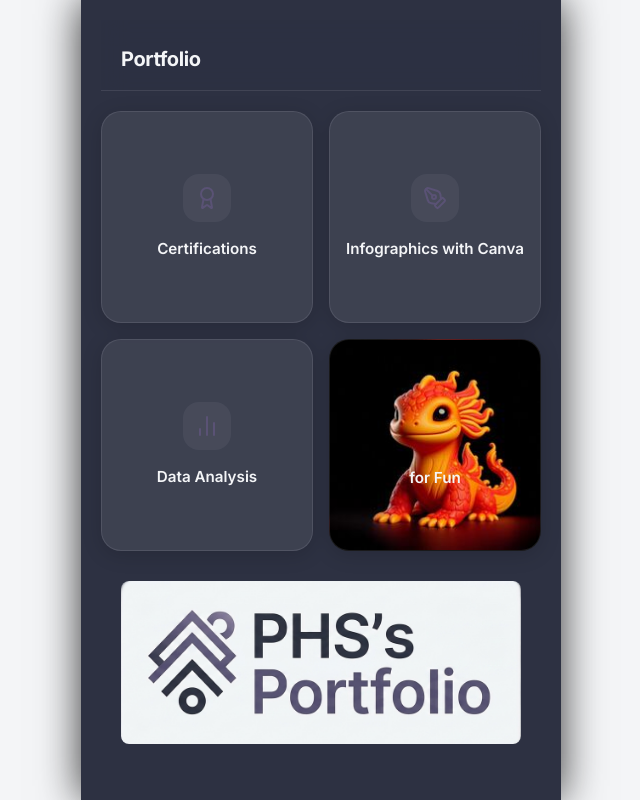
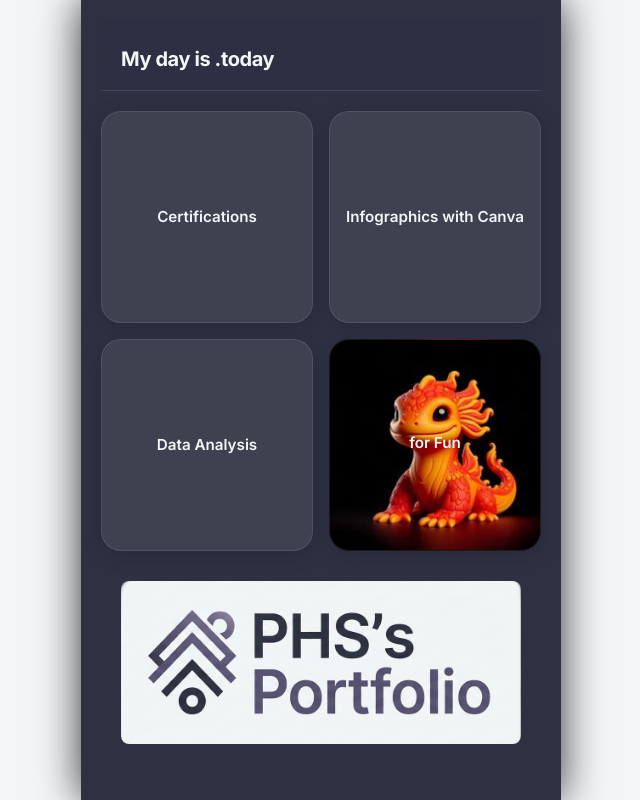
Before and after one commit to caticsea-cyber/mobile-portfolio, a React (Vite) app: page / in a window 1280 px wide. Shown: the whole page, without its empty margins (319-959 px from the left). Built offline with nearby package versions, Linux system fonts and the light colour scheme; a web font is replaced by a local one.

Commit message:
Update UI and clean up images

```diff
--- a/src/App.jsx
+++ b/src/App.jsx
@@ -108,7 +108,7 @@ function App() {
           </button>
         )}
         <h1 className="app-title">
-          {activeCategory ? activeCategory.title : 'Portfolio'}
+          {activeCategory ? activeCategory.title : 'My day is .today'}
         </h1>
       </header>
 
@@ -127,11 +127,12 @@ function App() {
                     onClick={() => handleCategoryClick(cat)}
                     style={{ animationDelay: `${idx * 0.1}s` }}
                   >
-                    {Icon && cat.id !== 'work' && (
+                    {/*PHS: 아이콘 안보이게 주석처리 */}
+                    {/*Icon && cat.id !== 'work' && (
                       <div className="category-icon">
                         <Icon size={24} />
                       </div>
-                    )}
+                    )*/}
                     <h3 className="category-title">{cat.title}</h3>
                   </div>
                 );
--- a/src/index.css
+++ b/src/index.css
@@ -135,12 +135,13 @@ p {
 }
 
 /* for Fun 카테고리 배경 이미지 */
+/* PHS: padding-bottom: 45% 수정 */
 .category-card.work {
   background-image: url(/icon-for-fun-212.jpeg);
   background-size: cover;
   background-position: center;
   justify-content: flex-end;
-  padding-bottom: 60px;
+  padding-bottom: 45%;
 }
 
 .category-card:active {
```
Also changed, not shown: public/icon-for-fun-150.jpeg (deleted), src/fun_icon.png (deleted).
